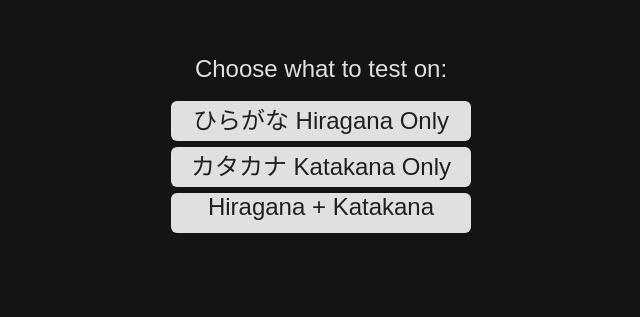
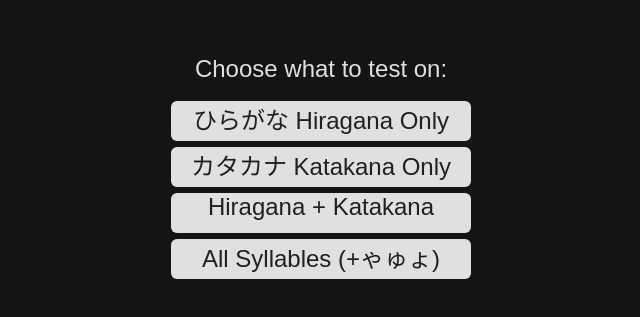
Before and after one commit to Codelympians/sample-flashcards, a plain HTML site: page kana/index.html in a window 1280 px wide. Shown: the part 245-562 px from the top of the page, without its empty margins (319-959 px from the left). Drawn offline with nearby package versions, Linux system fonts and the light colour scheme.

Commit message:
Update index.html

```diff
--- a/kana/index.html
+++ b/kana/index.html
@@ -77,6 +77,11 @@ function allKana() {
     willLoad()
     tryLoadingJSON("all-kana.json", false)
 }
+
+function allSyllables() {
+    willLoad()
+    tryLoadingJSON("all-syllables.json", false)
+}
 </script>
 
 <div class="init-button">
@@ -90,4 +95,7 @@ function allKana() {
   <a href="#" onclick="allKana()">
     Hiragana + Katakana
   </a>
+  <a href="#" onclick="allSyllables()">
+    All Syllables (+ゃゅょ)
+  </a>
 </div>
```
